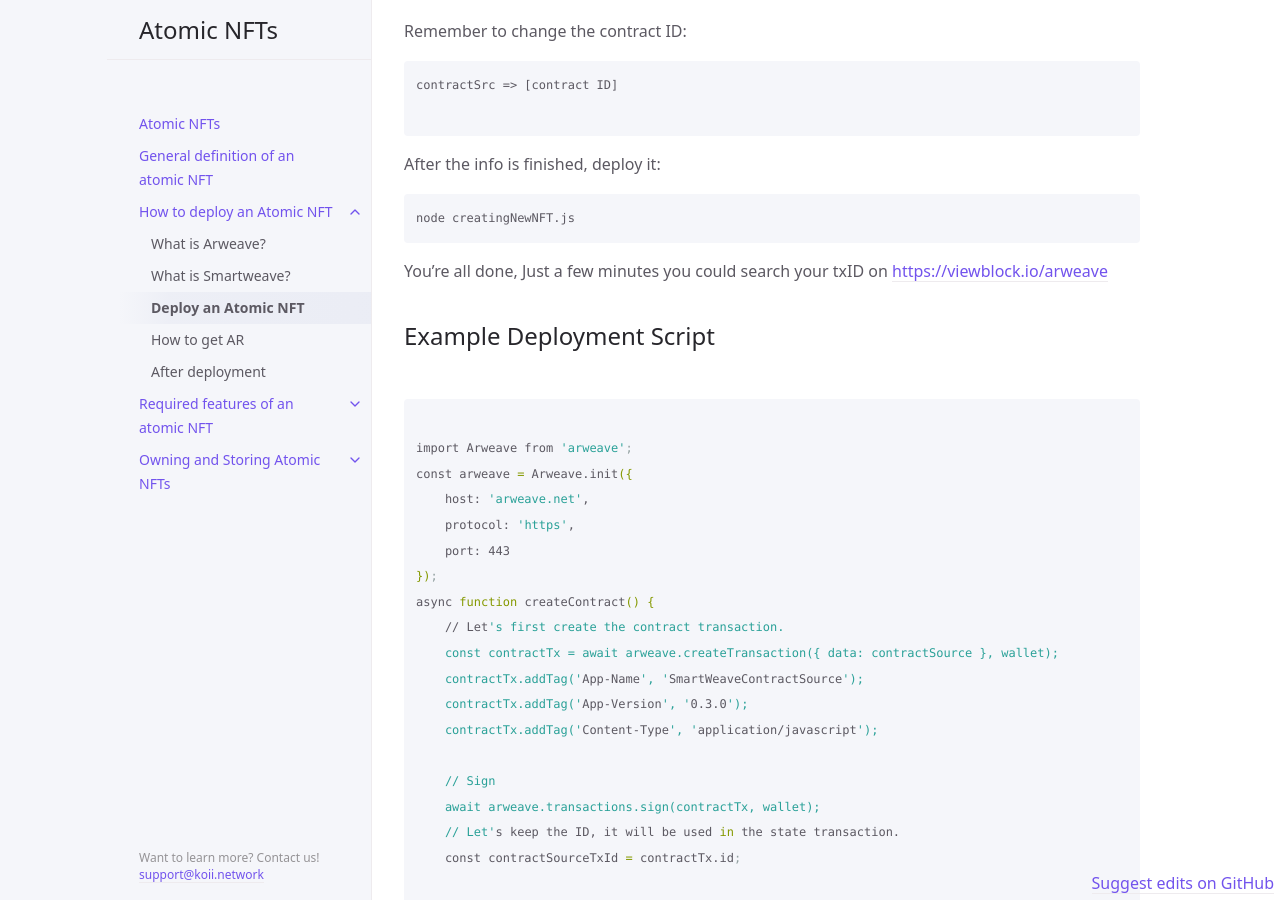
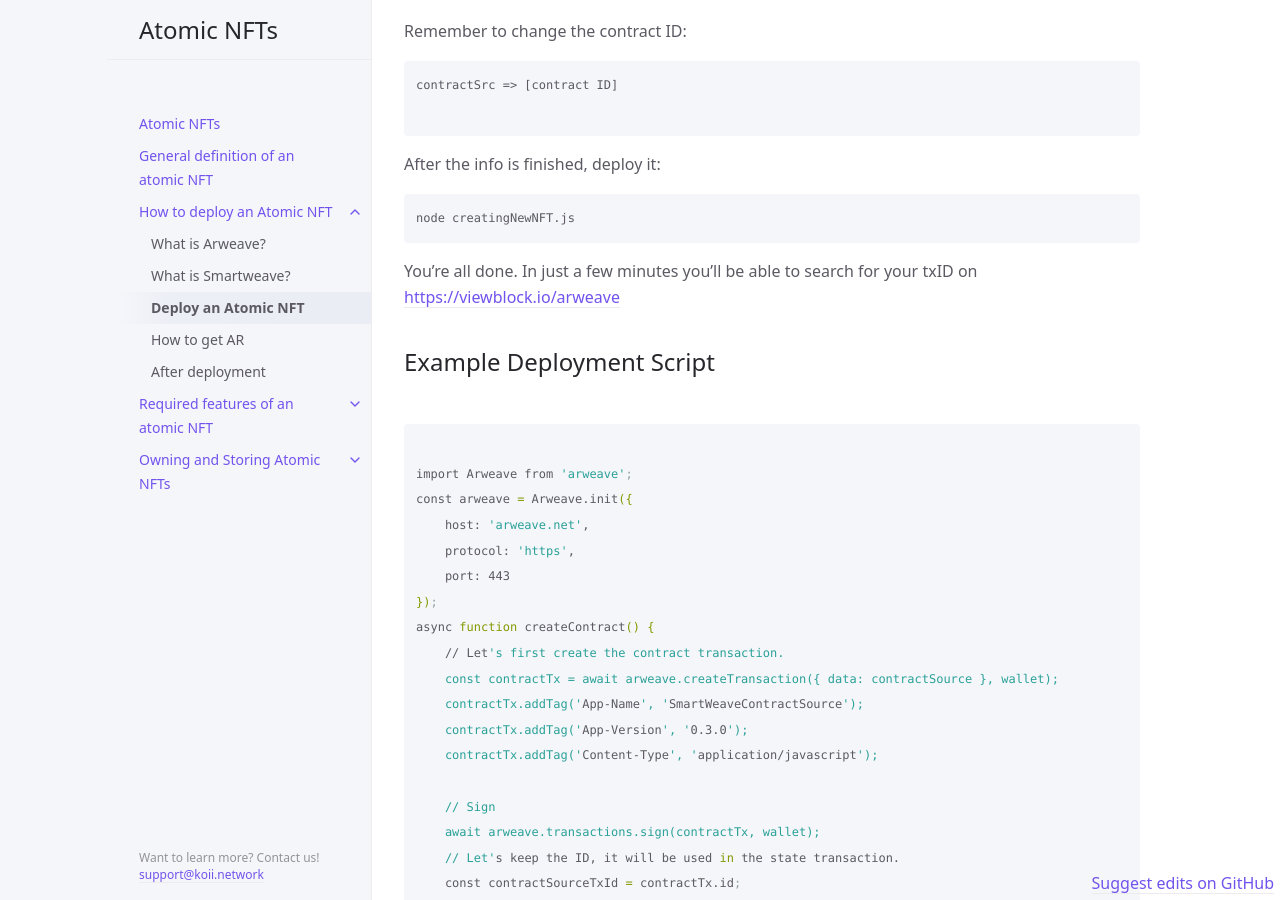
Before and after one commit to atomic-nfts/site, a Jekyll site: the page built from docs/How-to-deploy-an-Atomic-NFT/Example-deployment-script.md, in a window 1280 px wide and 900 px high, scrolled down 1224 px. Built offline with Jekyll 4.4.1, drawn with Linux system fonts in a browser that asks for light colours.

Commit message:
Update Example-deployment-script.md
language

````diff
--- a/docs/How-to-deploy-an-Atomic-NFT/Example-deployment-script.md
+++ b/docs/How-to-deploy-an-Atomic-NFT/Example-deployment-script.md
@@ -69,7 +69,7 @@ After the info is finished, deploy it:
 node creatingNewNFT.js
 ```
 
-You're all done, Just a few minutes you could search your txID on [https://viewblock.io/arweave](https://viewblock.io/arweave)
+You're all done. In just a few minutes you'll be able to search for your txID on [https://viewblock.io/arweave](https://viewblock.io/arweave)
 
 
 ## Example Deployment Script
````
